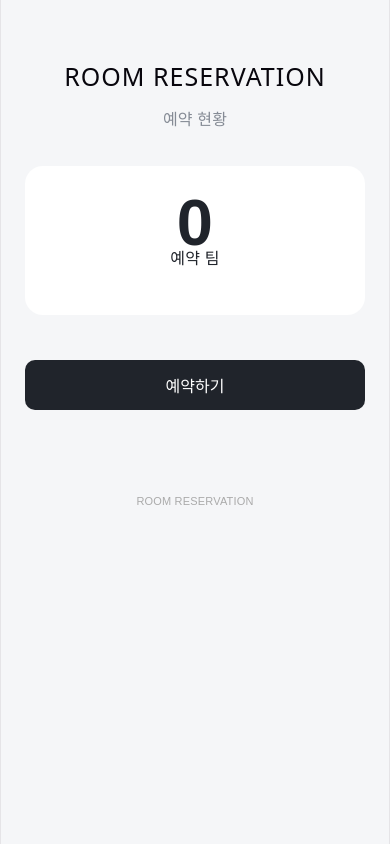
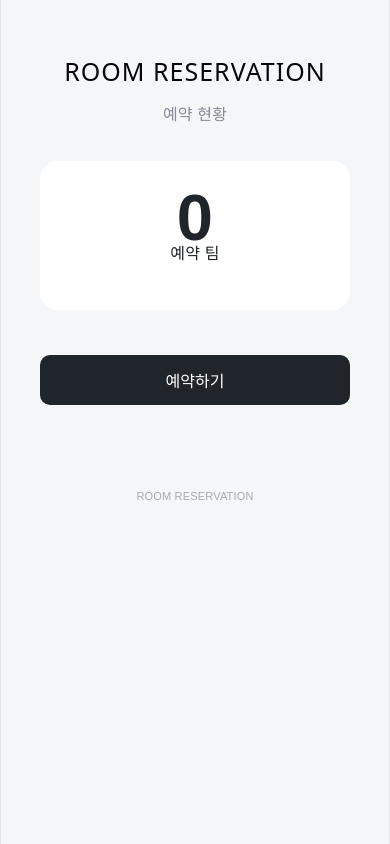
Before and after one commit to sch-Anthony/room-reservation, a React (Vite) app: page /#/ in a window 390 px wide. Built offline with nearby package versions, Linux system fonts and the light colour scheme; no server answers.

Commit message:
Update container styles for responsiveness and layout

```diff
--- a/src/style.css
+++ b/src/style.css
@@ -11,11 +11,10 @@ body {
 }
 
 .container {
-  width: 100%;
-  max-width: 480px;
-  min-height: 100vh;
-  margin: auto;
-  padding: 45px 24px;
+  width: 90%;
+  max-width: 700px;
+  margin: 0 auto;
+  padding: 40px 20px;
 }
 
 h1 {
```
